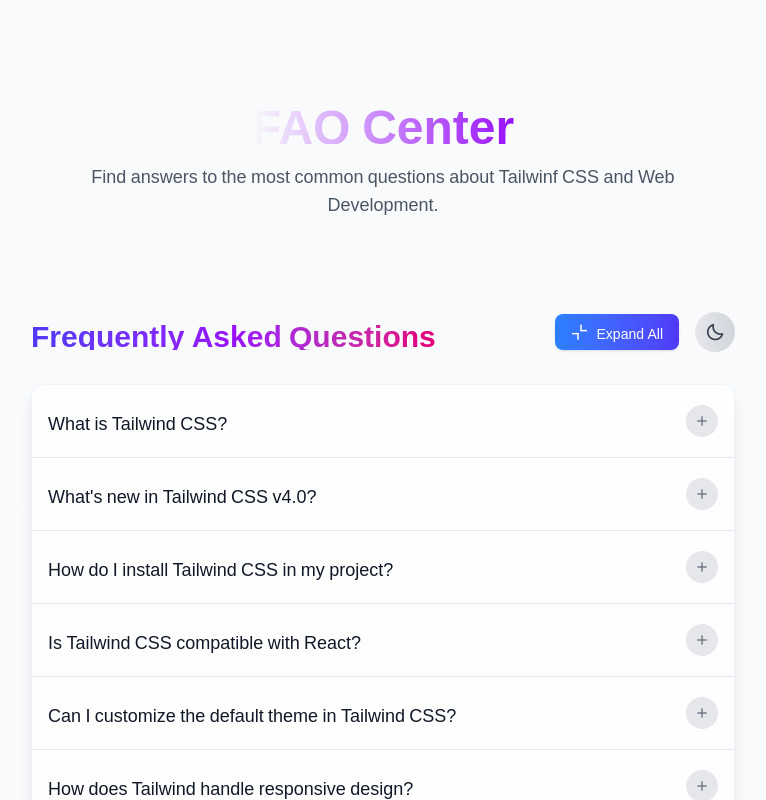
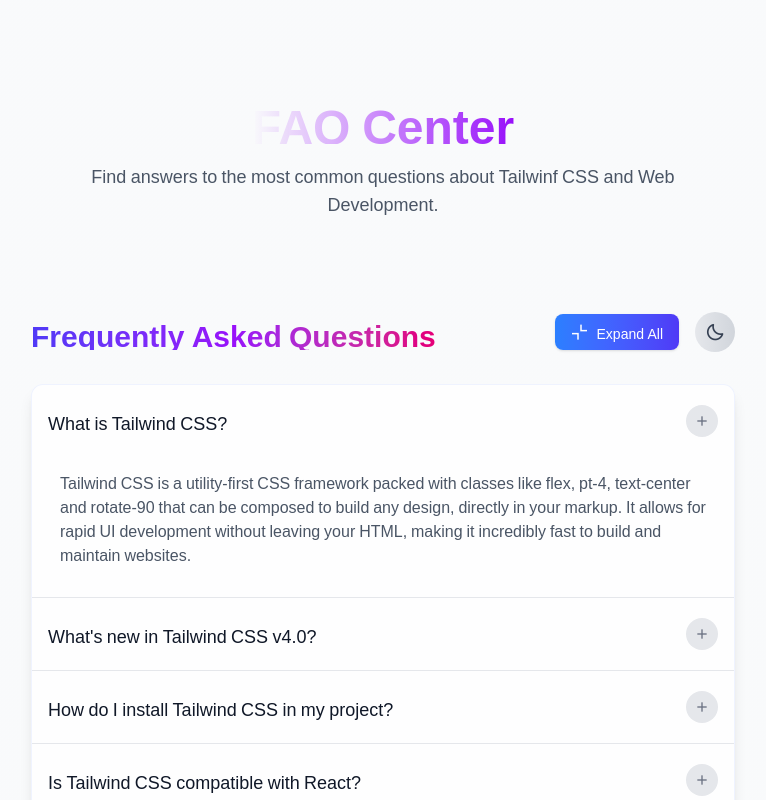
Before and after one commit to SalmaZiady/react-tailwind-faq, a React (Vite) app: page / in a window 1280 px wide. Both pictures are taken after a click on the button "What is Tailwind CSS?". Shown: the top 800 px of the page, without its empty margins (257-1023 px from the left). Built offline with nearby package versions, Linux system fonts and the light colour scheme; a web font is replaced by a local one.

Commit message:
Add expand-all functionality to FAQList component

```diff
--- a/src/components/FAQItem.jsx
+++ b/src/components/FAQItem.jsx
@@ -21,7 +21,9 @@
           hover:bg-clip-text hover:text-transparent
           hover:bg-gradient-to-r hover:from-indigo-600 hover:to-purple-600
           dark:hover:from-indigo-400 dark:hover:to-purple-400
-        "
+        " onClick={()=>
+          onClick(item.id)
+        }
       >
         <span className="text-lg font-medium pr-6">{item.question}</span>
         <div
@@ -37,7 +39,7 @@
         id={`answer-${item.id}`}
         ref={answerRef}
         style={{
-          maxHeight: isOpen ? answerRef.current.scrollHeight : "0px",
+          maxHeight: isOpen ? answerRef.current?.scrollHeight : "0px",
           opacity: isOpen ? 1 : 0,
         }}
       >
--- a/src/components/FAQList.jsx
+++ b/src/components/FAQList.jsx
@@ -9,6 +9,7 @@
   const toggleItem = (id) => {
     if (expandAll) {
       setExpandAll(false);
+    }
       setOpenId((prevId) => {
         if (prevId === id) {
           return null;
@@ -16,7 +17,6 @@
         return id;
       });
     }
-  };
 
   const toggleExpandAll = () => {
 
@@ -33,7 +33,8 @@
         </h2>
 
         <div className="flex items-center space-x-4">
-          <button className="flex items-center gap-2 px-4 py-2 text-sm font-medium text-white bg-gradient-to-r from-blue-500 to-indigo-600 hover:from-blue-600 hover:to-indigo-700 rounded-lg shadow-sm hover:shadow-md focus:outline-none focus-visible:ring-2 focus-visible:ring-indigo-500 transition-all duration-300 cursor-pointer">
+          <button className="flex items-center gap-2 px-4 py-2 text-sm font-medium text-white bg-gradient-to-r from-blue-500 to-indigo-600 hover:from-blue-600 hover:to-indigo-700 rounded-lg shadow-sm hover:shadow-md focus:outline-none focus-visible:ring-2 focus-visible:ring-indigo-500 transition-all duration-300 cursor-pointer"
+          onClick={toggleExpandAll}>
             <i className="bx bx-collapse-alt text-lg"></i>
             <span> Expand All </span>
           </button>
```
